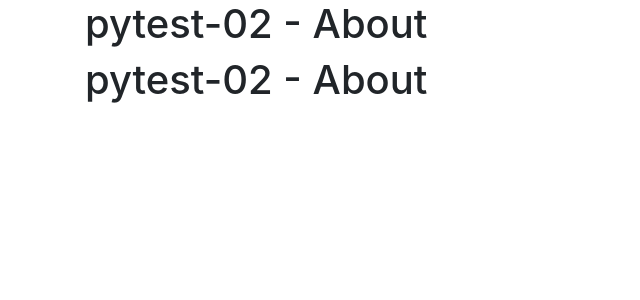
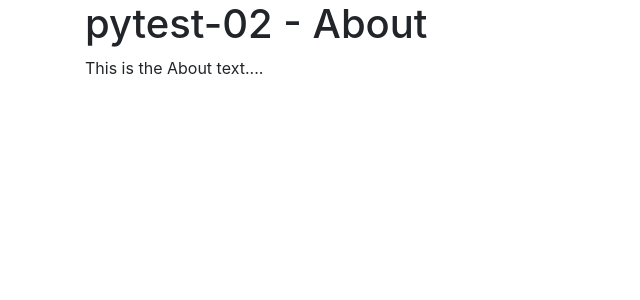
Before and after one commit to alessdelo/pytest-03, a Flask app: page /about in a window 1280 px wide. Shown: the top 300 px of the page, without its empty margins (0-640 px from the left). Run offline with Flask 2, Linux system fonts and the light colour scheme; some libraries are stand-ins or nearby versions.

Commit message:
Update about.html

```diff
--- a/templates/about.html
+++ b/templates/about.html
@@ -1,10 +1,4 @@
 {% extends 'layout.html' %}
 {% block content%}
-    {% if title %}
-        <title>pytest-02 - {{ title }}</title>
-        <h1>pytest-02 - {{ title }}</h1>
-    {% else %}
-        <title>pytest-02</title>
-        <h1>pytest-02</h1>
-    {% endif %}
+    <p>This is the About text....</p>
 {% endblock content%}
```
